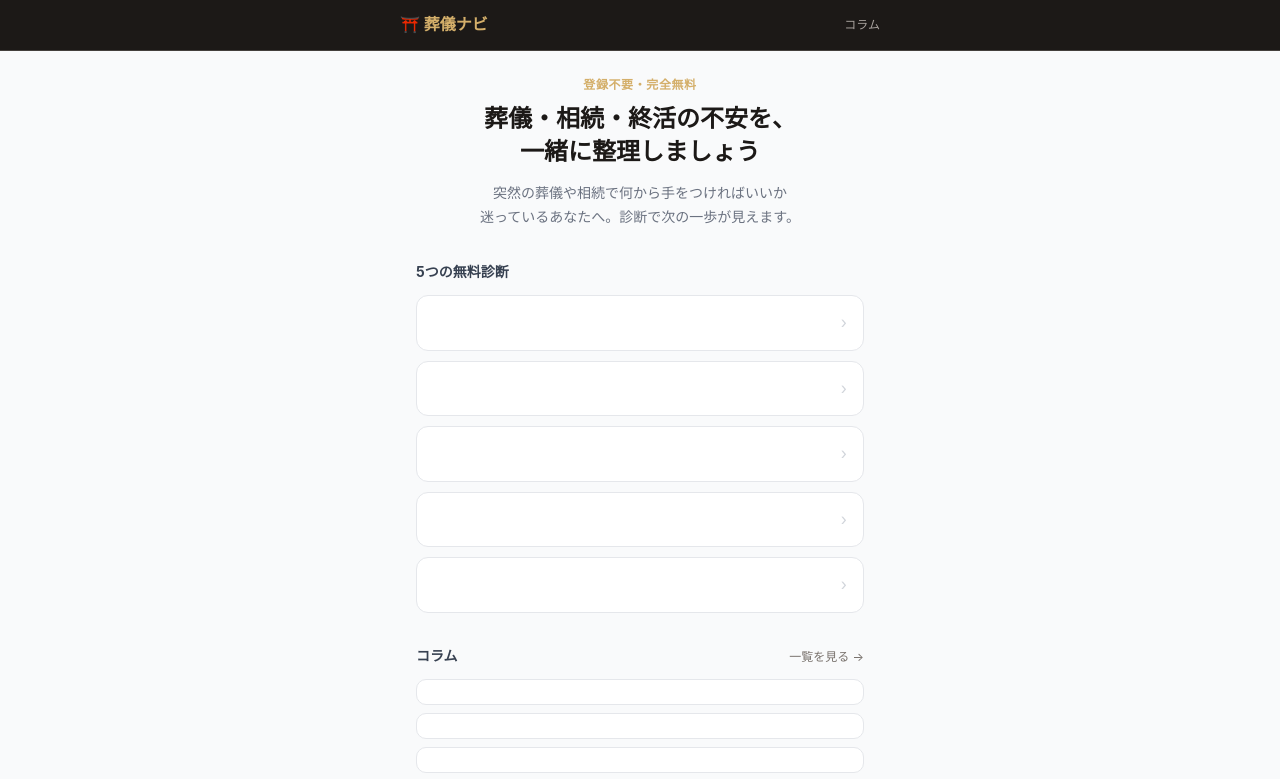
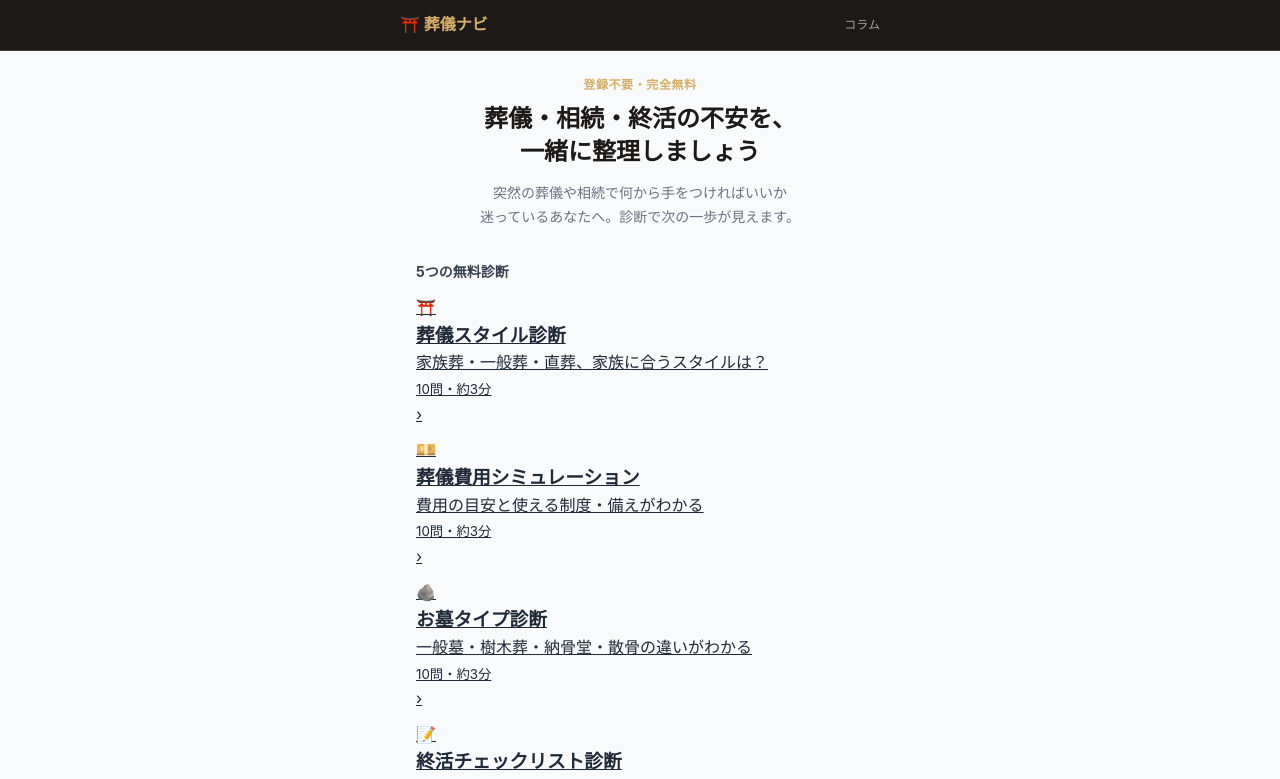
Before and after one commit to sincere1229/sougi-anshin, a Next.js app: page / in a window 1280 px wide. Shown: the top 779 px of the page. Built offline with nearby package versions, Linux system fonts and the light colour scheme.

Commit message:
Update page.tsx

```diff
--- a/src/app/page.tsx
+++ b/src/app/page.tsx
@@ -35,15 +35,15 @@ export default function Home() {
       <h2 style={{ fontSize: 14, fontWeight: 700, color: '#374151', marginBottom: 12 }}>5つの無料診断</h2>
       <div style={{ display: 'flex', flexDirection: 'column', gap: 10, marginBottom: 32 }}>
         {DIAGNOSES.map(d => (
-          <Link key={d.id} href={d.href} style={{ display: 'flex', gap: 14, background: '#fff', border: '0.5px solid #e5e7eb', borderRadius: 12, padding: '14px 16px', textDecoration: 'none', alignItems: 'center' }}>
-            <div style={{ fontSize: 28, flexShrink: 0 }}>{}</div>
-            <div style={{ flex: 1, minWidth: 0 }}>
-              <div style={{ fontSize: 14, fontWeight: 700, color: '#1f2937', marginBottom: 3 }}>{}</div>
-              <div style={{ fontSize: 12, color: '#6b7280', marginBottom: 4 }}>{}</div>
-              <div style={{ fontSize: 11, color: d.color, fontWeight: 600 }}>{}</div>
-            </div>
-            <div style={{ fontSize: 16, color: '#d1d5db', flexShrink: 0 }}>›</div>
-          </Link>
+         <Link key={d.id} href={d.href}>
+  <div>
+    <div>{d.emoji}</div>
+    <h3>{d.title}</h3>
+    <p>{d.desc}</p>
+    <small>{d.time}</small>
+  </div>
+  <span>›</span>
+</Link>
         ))}
       </div>
 
```
